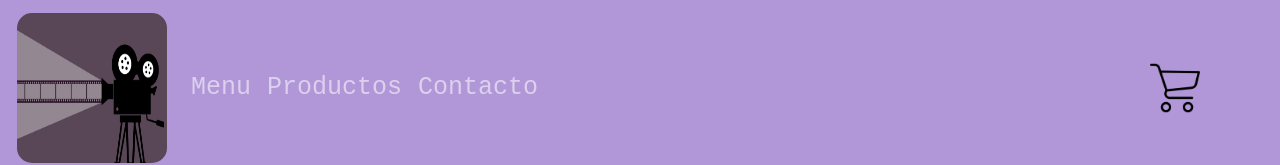
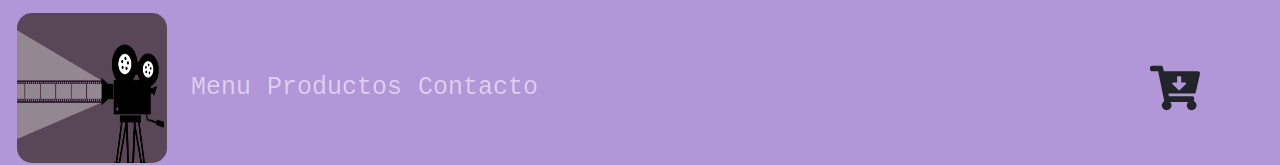
Before and after one commit to walter404/proyecto-movie-react, a React (Create React App) app in the folder movies-react/: page / in a window 1280 px wide. Shown: the top 165 px of the page. Built offline with nearby package versions, Linux system fonts and the light colour scheme.

Commit message:
masmodificaciones

```diff
--- a/movies-react/package.json
+++ b/movies-react/package.json
@@ -7,6 +7,7 @@
     "@testing-library/react": "^13.1.1",
     "@testing-library/user-event": "^13.5.0",
     "bootstrap": "^5.1.3",
+    "flaticon": "^0.1.0",
     "react": "^18.0.0",
     "react-bootstrap": "^2.3.1",
     "react-dom": "^18.0.0",
--- a/movies-react/src/componentes/CartWidget/CartWidget.js
+++ b/movies-react/src/componentes/CartWidget/CartWidget.js
@@ -1,11 +1,13 @@
-import Img from '../img/carrito-de-compras.png'
+import { FaCartArrowDown } from 'react-icons/fa'
 
 
 
 const CartWidget = () => {
   return (
     <>
-      <img className="carrito" src={ Img } alt="imagen" />
+
+    <FaCartArrowDown className='carrito'/>
+    {/* <img className='carrito' alt="imagen" /> */}
     </>
   )
 }
```
Also changed, not shown: 1 other file (tests, documents, lock files or other folders).
